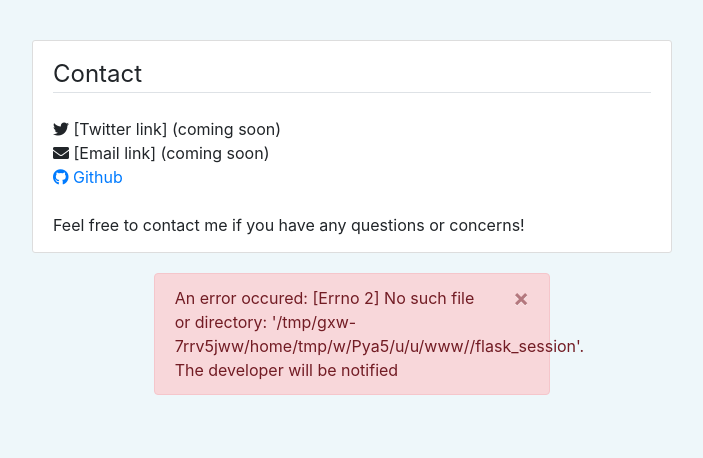
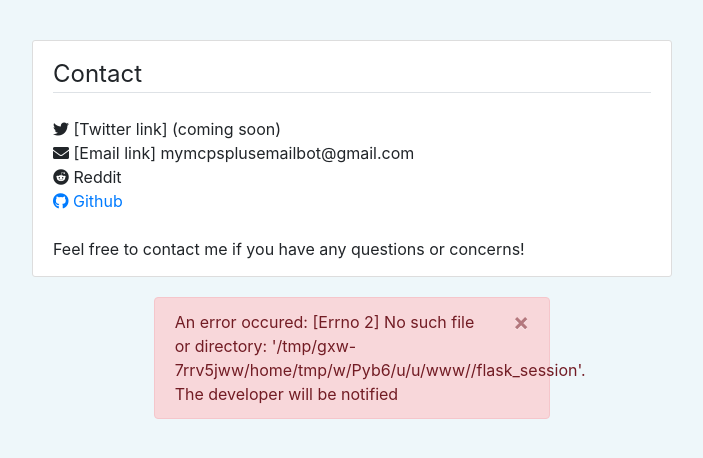
Before and after one commit to AnuragGowda/MyMCPS_Plus, a Flask app: page /contact in a window 1280 px wide. Shown: the part 74-532 px from the top of the page, without its empty margins (288-991 px from the left). Run offline with Flask 2, Linux system fonts and the light colour scheme; parts of the project's set-up code (start-up, migrations or seed data) failed here and were passed over; some libraries are stand-ins or nearby versions.

Commit message:
finalizing things

```diff
--- a/gradedisplay/templates/about.html
+++ b/gradedisplay/templates/about.html
@@ -15,6 +15,6 @@
             <a href="https://developer.mozilla.org/en-US/docs/Web/Guide/HTML/HTML5" target="_blank" class="list-group-item list-group-item-action"><i class="fab fa-html5"></i> HTML 5</a>
             <a href="https://developer.mozilla.org/en-US/docs/Web/CSS" target="_blank" class="list-group-item list-group-item-action"><i class="fab fa-css3-alt"></i> CSS 3</a> <br>
         </div>
-        Veiw my open source code on <a href="https://github.com/AnuragGowda"  target="_blank"><i class="fab fa-github"></i> Github (coming soon)<i class="fas fa-external-link-alt fa-xs ext"></i></a>
+        Veiw my open source code on <a href="https://github.com/AnuragGowda/MyMCPS_Plus"  target="_blank"><i class="fab fa-github"></i> Github (now open)<i class="fas fa-external-link-alt fa-xs ext"></i></a>
     </div>
 {% endblock content %}
--- a/gradedisplay/templates/contact.html
+++ b/gradedisplay/templates/contact.html
@@ -3,7 +3,8 @@
     <div class="col-md-6 offset-md-3 info">
         <legend class="border-bottom mb-4">Contact</legend>
         <i class="fab fa-twitter"></i> [Twitter link] (coming soon)<br>
-        <i class="fas fa-envelope"></i> [Email link] (coming soon)<br>
+        <i class="fas fa-envelope"></i> [Email link] mymcpsplusemailbot@gmail.com<br>
+        <a href="https://www.reddit.com/r/GowTech/" target="_blank"></a><i class="fab fa-reddit"></i> Reddit</a><br>
         <a href="https://github.com/AnuragGowda" target="_blank"><i class="fab fa-github"></i> Github</a><br><br>
         Feel free to contact me if you have any questions or concerns!
     </div>
```
